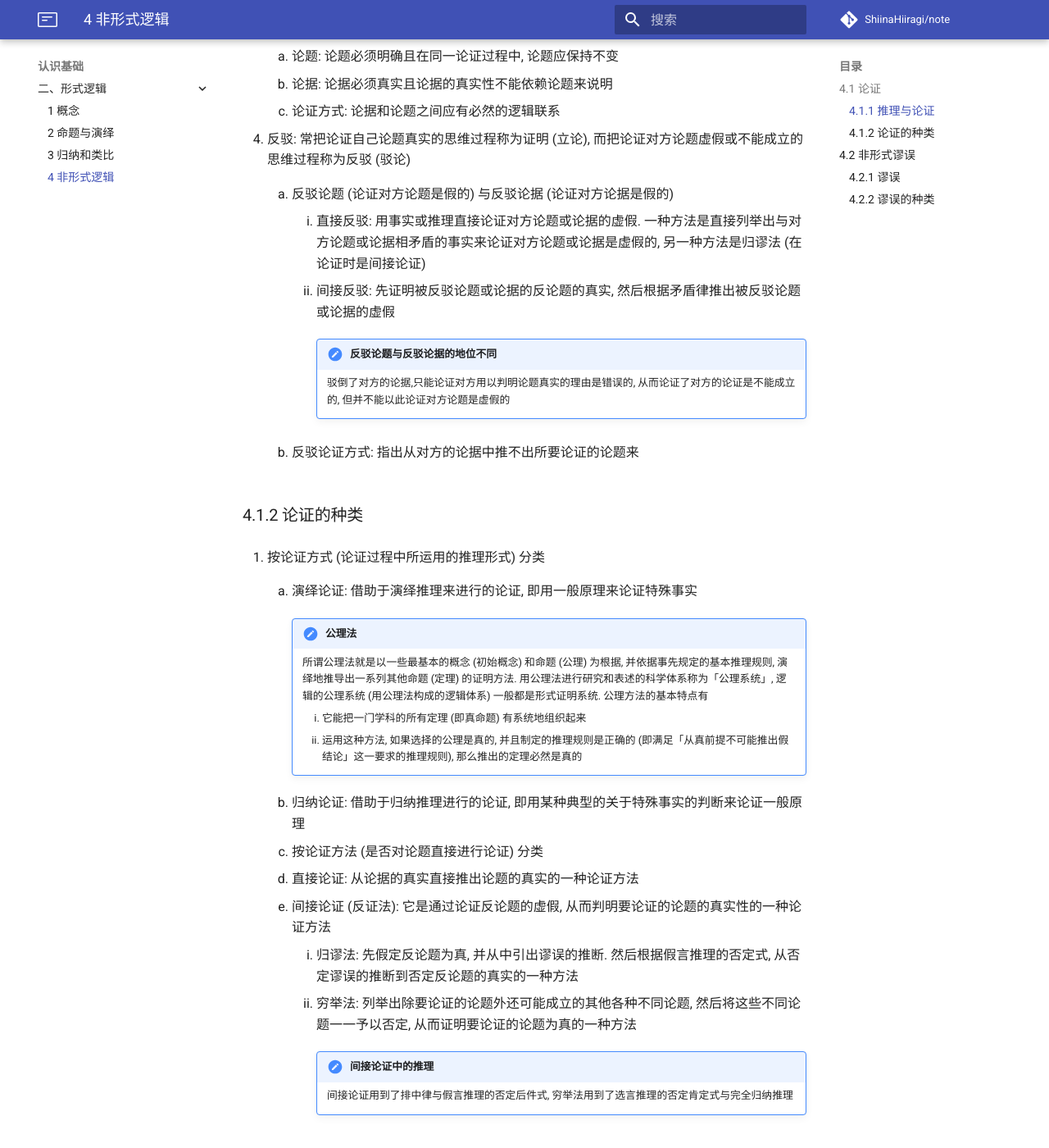
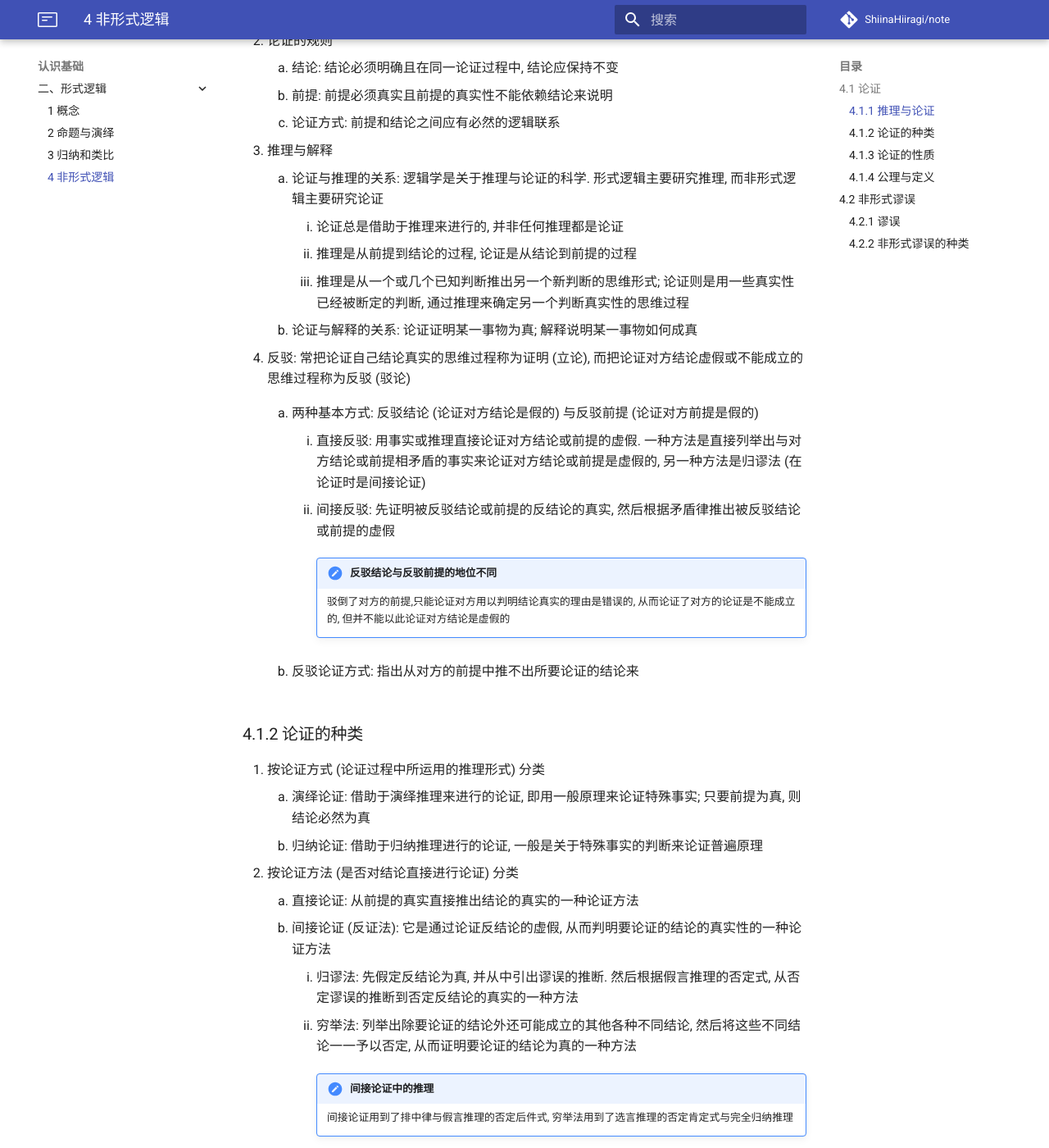
Before and after one commit to ShiinaHiiragi/note, an MkDocs documentation site: the page built from docs/meta/formal/proof.md, in a window 1280 px wide and 1400 px high, scrolled down 715 px. Shown: the whole window at 82% size. Built offline with MkDocs 1.6.1 and Material for MkDocs 9.7.7, drawn with Linux system fonts in a browser that asks for light colours; comment, search, counter and statistics services are not loaded; some of the changed text lies outside the part shown.

Commit message:
add primary proof

```diff
--- a/docs/meta/formal/proof.md
+++ b/docs/meta/formal/proof.md
@@ -2,70 +2,91 @@
 
 ## 4.1 论证
 ### 4.1.1 推理与论证
-1. 组成：论题和论据通过论证方式组成
-    1. 论题: 真实性需要加以论证的判断
-    2. 论据: 用来论证论题真实性的判断
-        1. 如果论证是由一连串推理组成的, 那么最先的和直接引用的前提就称作该论证的「基本论据」; 由基本论据推出来的那些论据称作「非基本论据」
-        2. 可以作为基本论据的判断: 已被证实的关于个别事实的判断; 哲学和各科学中的一般原理; 科学中的基本定义和公理等
-2. 与推理的关系: 逻辑学是关于推理与论证的科学. 形式逻辑主要研究推理, 而非形式逻辑主要研究论证
-    1. 论证总是借助于推理来进行的, 并非任何推理都是论证
-    2. 推理是从前提到结论的过程, 论证是从结论到前提的过程
-    3. 推理是从一个或几个已知判断推出另一个新判断的思维形式; 论证则是用一些真实性已经被断定的判断, 通过推理来确定另一个判断真实性的思维过程
-3. 论证的规则
-    1. 论题: 论题必须明确且在同一论证过程中, 论题应保持不变
-    2. 论据: 论据必须真实且论据的真实性不能依赖论题来说明
-    3. 论证方式: 论据和论题之间应有必然的逻辑联系
-4. 反驳: 常把论证自己论题真实的思维过程称为证明 (立论), 而把论证对方论题虚假或不能成立的思维过程称为反驳 (驳论)
-    1. 反驳论题 (论证对方论题是假的) 与反驳论据 (论证对方论据是假的)
-        1. 直接反驳: 用事实或推理直接论证对方论题或论据的虚假. 一种方法是直接列举出与对方论题或论据相矛盾的事实来论证对方论题或论据是虚假的, 另一种方法是归谬法 (在论证时是间接论证)
-        2. 间接反驳: 先证明被反驳论题或论据的反论题的真实, 然后根据矛盾律推出被反驳论题或论据的虚假
+1. 组成：结论和前提通过论证方式组成
+    1. 结论 (论题): 真实性需要加以论证的判断
+    2. 前提 (论据): 用来论证结论真实性的判断
+        1. 基本前提: 是由一连串推理组成的论证中, 最先的和直接引用的前提. 如果没有基本前提, 则面临无穷倒退进行推论的风险
+        2. 非基本前提: 由基本前提推出来的前提
+        3. 可以作为基本前提的判断: 已被证实的关于个别事实的判断; 哲学和各科学中的一般原理; 科学中的基本定义和公理等
 
-            !!! note "反驳论题与反驳论据的地位不同"
-                驳倒了对方的论据,只能论证对方用以判明论题真实的理由是错误的, 从而论证了对方的论证是不能成立的, 但并不能以此论证对方论题是虚假的
+            !!! note "基本命题的判断观点例举"
+                斯多亚学派: 基本命题源自不证自明的直觉
+                实证主义者: 基本命题源自人们感知的信息
+                经院哲学: 基本命题是上帝给予的启示
 
-    2. 反驳论证方式: 指出从对方的论据中推不出所要论证的论题来
+2. 论证的规则
+    1. 结论: 结论必须明确且在同一论证过程中, 结论应保持不变
+    2. 前提: 前提必须真实且前提的真实性不能依赖结论来说明
+    3. 论证方式: 前提和结论之间应有必然的逻辑联系
+3. 推理与解释
+    1. 论证与推理的关系: 逻辑学是关于推理与论证的科学. 形式逻辑主要研究推理, 而非形式逻辑主要研究论证
+        1. 论证总是借助于推理来进行的, 并非任何推理都是论证
+        2. 推理是从前提到结论的过程, 论证是从结论到前提的过程
+        3. 推理是从一个或几个已知判断推出另一个新判断的思维形式; 论证则是用一些真实性已经被断定的判断, 通过推理来确定另一个判断真实性的思维过程
+    2. 论证与解释的关系: 论证证明某一事物为真; 解释说明某一事物如何成真
+4. 反驳: 常把论证自己结论真实的思维过程称为证明 (立论), 而把论证对方结论虚假或不能成立的思维过程称为反驳 (驳论)
+    1. 两种基本方式: 反驳结论 (论证对方结论是假的) 与反驳前提 (论证对方前提是假的)
+        1. 直接反驳: 用事实或推理直接论证对方结论或前提的虚假. 一种方法是直接列举出与对方结论或前提相矛盾的事实来论证对方结论或前提是虚假的, 另一种方法是归谬法 (在论证时是间接论证)
+        2. 间接反驳: 先证明被反驳结论或前提的反结论的真实, 然后根据矛盾律推出被反驳结论或前提的虚假
+
+            !!! note "反驳结论与反驳前提的地位不同"
+                驳倒了对方的前提,只能论证对方用以判明结论真实的理由是错误的, 从而论证了对方的论证是不能成立的, 但并不能以此论证对方结论是虚假的
+
+    2. 反驳论证方式: 指出从对方的前提中推不出所要论证的结论来
 
 ### 4.1.2 论证的种类
 1. 按论证方式 (论证过程中所运用的推理形式) 分类
-    1. 演绎论证: 借助于演绎推理来进行的论证, 即用一般原理来论证特殊事实
-
-        !!! note "公理法"
-            所谓公理法就是以一些最基本的概念 (初始概念) 和命题 (公理) 为根据, 并依据事先规定的基本推理规则, 演绎地推导出一系列其他命题 (定理) 的证明方法. 用公理法进行研究和表述的科学体系称为「公理系统」, 逻辑的公理系统 (用公理法构成的逻辑体系) 一般都是形式证明系统. 公理方法的基本特点有
-
-            1. 它能把一门学科的所有定理 (即真命题) 有系统地组织起来
-            2. 运用这种方法, 如果选择的公理是真的, 并且制定的推理规则是正确的 (即满足「从真前提不可能推出假结论」这一要求的推理规则), 那么推出的定理必然是真的
-
-    2. 归纳论证: 借助于归纳推理进行的论证, 即用某种典型的关于特殊事实的判断来论证一般原理
-2. 按论证方法 (是否对论题直接进行论证) 分类
-    1. 直接论证: 从论据的真实直接推出论题的真实的一种论证方法
-    2. 间接论证 (反证法): 它是通过论证反论题的虚假, 从而判明要论证的论题的真实性的一种论证方法
-        1. 归谬法: 先假定反论题为真, 并从中引出谬误的推断. 然后根据假言推理的否定式, 从否定谬误的推断到否定反论题的真实的一种方法
-        2. 穷举法: 列举出除要论证的论题外还可能成立的其他各种不同论题, 然后将这些不同论题一一予以否定, 从而证明要论证的论题为真的一种方法
+    1. 演绎论证: 借助于演绎推理来进行的论证, 即用一般原理来论证特殊事实; 只要前提为真, 则结论必然为真
+    2. 归纳论证: 借助于归纳推理进行的论证, 一般是关于特殊事实的判断来论证普遍原理
+2. 按论证方法 (是否对结论直接进行论证) 分类
+    1. 直接论证: 从前提的真实直接推出结论的真实的一种论证方法
+    2. 间接论证 (反证法): 它是通过论证反结论的虚假, 从而判明要论证的结论的真实性的一种论证方法
+        1. 归谬法: 先假定反结论为真, 并从中引出谬误的推断. 然后根据假言推理的否定式, 从否定谬误的推断到否定反结论的真实的一种方法
+        2. 穷举法: 列举出除要论证的结论外还可能成立的其他各种不同结论, 然后将这些不同结论一一予以否定, 从而证明要论证的结论为真的一种方法
 
             !!! note "间接论证中的推理"
                 间接论证用到了排中律与假言推理的否定后件式, 穷举法用到了选言推理的否定肯定式与完全归纳推理
 
+### 4.1.3 论证的性质
+1. 有效性: 句法性质, 即论证的句法结构符合演绎论证的形式
+    1. 有效论证的真前提一定能得出真结论
+    2. 无效论证的句法结构前提为真, 其结论也不一定为真
+2. 可靠性: 利用真前提进行的有效论证, 此时论证的结论一定为真
+3. 一致性: 多个命题在相同语境下可以同时为真, 也称作相容性
+    1. 显见的不一致: 日常语言的不一致, 但逻辑形式一致的论述, 例如「我的家不是我的家」
+    2. 满足一致性是命题被接受的最低标准; 在特定语境下 (宗教, 诗文或否认理性的情形) 不一致性和自相矛盾的论述都言之有理
+4. 确定性: 当一个命题不可能为假时, 其就是确定为真的; 当一个命题不可能为真时, 其就是确定为假的
+    1. 客观可能性: 将要发生的事情无法确定, 例如放射性衰变
+    2. 主观可能性: 虽然事件在客观上得以确定, 但人们对该事件基于不充分的信息做出了可能的判断, 例如在硬币已经落地时猜测正反面
+
+### 4.1.4 公理与定义
+1. 定义: 对一个概念的内涵和外延的说明
+2. 公理法: 以一些最基本的初始概念和命题 (公理) 为根据, 并依据事先规定的基本推理规则, 演绎地推导出一系列其他命题 (定理) 的推理方法
+    1. 用公理法进行研究和表述的科学体系称为公理系统, 逻辑的公理系统一般都是形式证明系统
+    2. 如果选择的公理是真的, 并且制定的推理规则是正确的 (即满足「从真前提不可能推出假结论」这一要求的推理规则), 那么推出的定理必然是真的
+3. 自然演绎法: 不设定任何公理, 而是试图简单复制和提炼人类日常思维的推理过程的推理方法
+
 ## 4.2 非形式谬误
 ### 4.2.1 谬误
-1. 广义: 泛指人们在思维和语言表达中所产生的一切逻辑错误
-    狭义: 违反逻辑规律的要求和逻辑规则而出现的各种逻辑错误
+1. 广义 (非形式谬误): 泛指人们在思维和语言表达中所产生的一切逻辑错误
+    狭义 (形式谬误): 违反逻辑规律的要求和逻辑规则而出现的各种逻辑错误, 例如肯定后件与否定前件
 2. 诡辩: 故意违反逻辑规律的要求或逻辑规则而出现的逻辑错误
 
-### 4.2.2 谬误的种类
+### 4.2.2 非形式谬误的种类
 1. 歧义性谬误
     1. 语词歧义: 在确定的语言环境下, 对同一语词在不同意义下使用 (表达了不同概念) 而引起的谬误
     2. 语句歧义: 在确定的语言环境下, 对同一语句作不同意义的理解 (即用以表达了不同的判断或命题) 而引起的谬误
     3. 语音歧义: 在确定的语言环境下, 对同一语句读音不同而导致语句具有不同意义
 2. 相关谬误
-    1. 诉诸无知: 以无知为论据
-    2. 诉诸武断: 既未提出充分的论据, 也未进行必要的论证, 就主观作出判断
-    3. 诉诸怜悯: 仅以认定某人某事值得怜悯或同情而作为论据进行论证
+    1. 诉诸无知: 以无知为前提
+    2. 诉诸武断: 既未提出充分的前提, 也未进行必要的论证, 就主观作出判断
+    3. 诉诸怜悯: 仅以认定某人某事值得怜悯或同情而作为前提进行论证
     4. 诉诸感情: 在论证中不依靠有充分根据的论证, 而仅利用激动的感情或煽动性的言词拉拢听众, 从而迎合一些人的不正当要求, 使他人支持自己论点
-    5. 人身攻击: 在论辩中用攻击论敌的个人品质, 代替对具体论题的论证
-    6. 诉诸权威: 在论证中对论题不作具体的论证, 而仅靠不加分析地摘引权威人士的言论, 以之作为论证论题正确的充分论据
+    5. 人身攻击: 在论辩中用攻击论敌的个人品质, 代替对具体结论的论证
+    6. 诉诸权威: 在论证中对结论不作具体的论证, 而仅靠不加分析地摘引权威人士的言论, 以之作为论证结论正确的充分前提
     7. 因人纳言: 在论辩过程中, 仅仅根据立论者的愿望或自己对立论者的感情或钦佩, 而不考虑其论断内容是否真实或其论证过程是否正确, 便对立论者的论点表示接受和赞同
     8. 因人废言: 在论辩过程中, 仅仅根据立论者的道德品质或自己个人对立论者的厌恶态度, 而不考虑立论者的论断内容是否真实, 也不根据逻辑反驳的规则和要求, 就对立论者的论点加以否定
-3. 论据不充分的谬误
+3. 前提不充分的谬误
     1. 平均数的谬误: 基于平均数的假象而引申出一般性结论
     2. 错误抽象的谬误: 在作出归纳概括的过程中抽象不合理 (如抽样片面、样本不具代表性等) 而产生
     3. 虚假相关的谬误: 将两类并非真正相关的事件误认为是相关事件而作出错误结论
```
Also changed, not shown: docs/index.md (+2 -2 lines).
